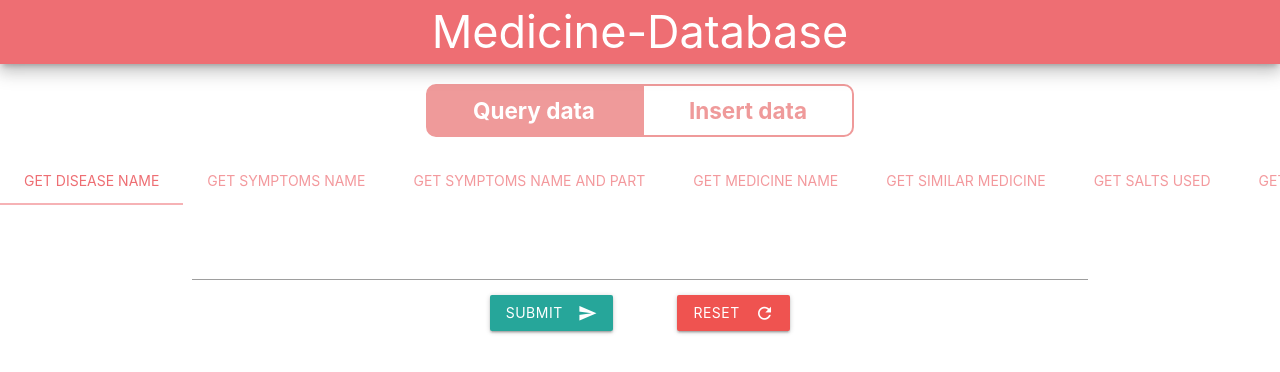
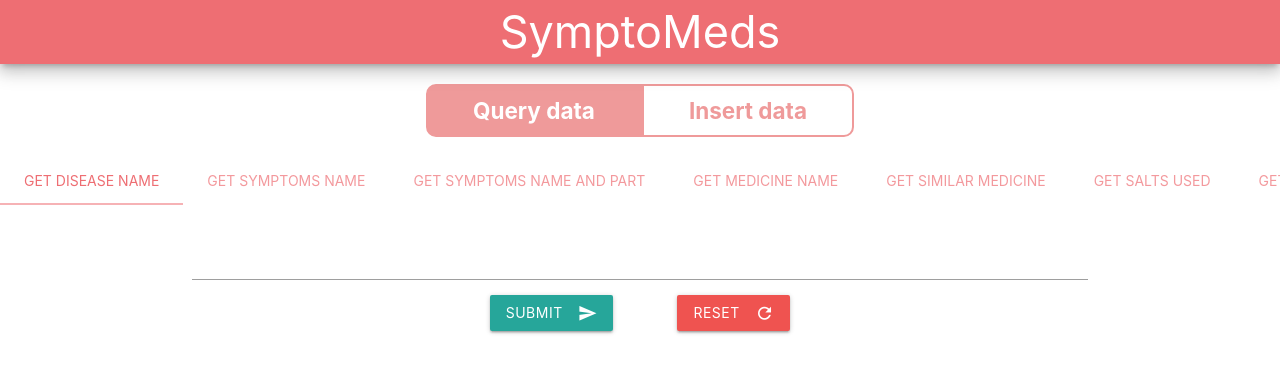
Before and after one commit to reevan-manglore/dbms-project, a plain HTML site: page frontend/index.html in a window 1280 px wide. Drawn offline with nearby package versions, Linux system fonts and the light colour scheme; no server answers.

```diff
--- a/frontend/index.html
+++ b/frontend/index.html
@@ -11,7 +11,7 @@
 <body>
      <header>
          <nav class="z-depth-3">
-             <div class="hedding"> Medicine-Database </div>
+             <div class="hedding"> SymptoMeds </div>
      </header>
      <section class="pills">
          <div class="pill pill-1 red lighten-3"><a href="#">Query data</a></div>
```
Also changed, not shown: frontend/page-2.html (+1 -1 lines).
